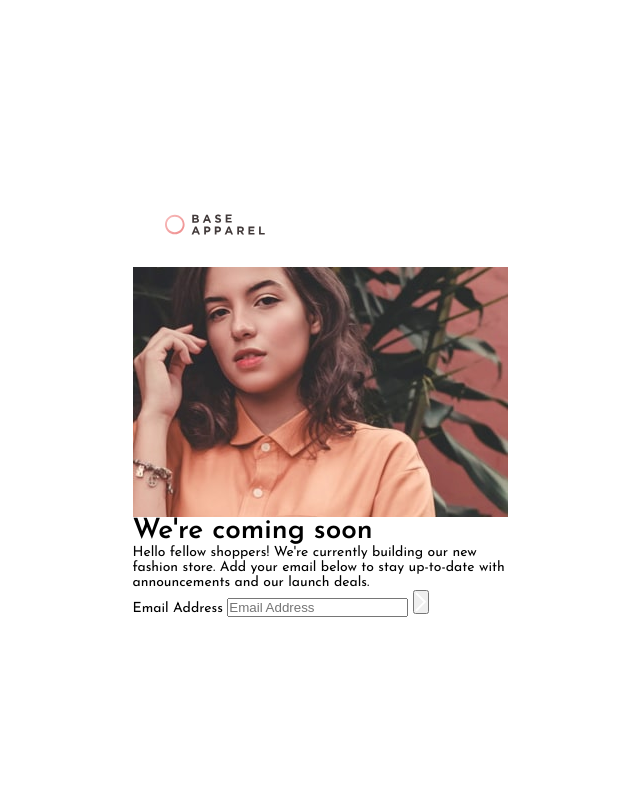
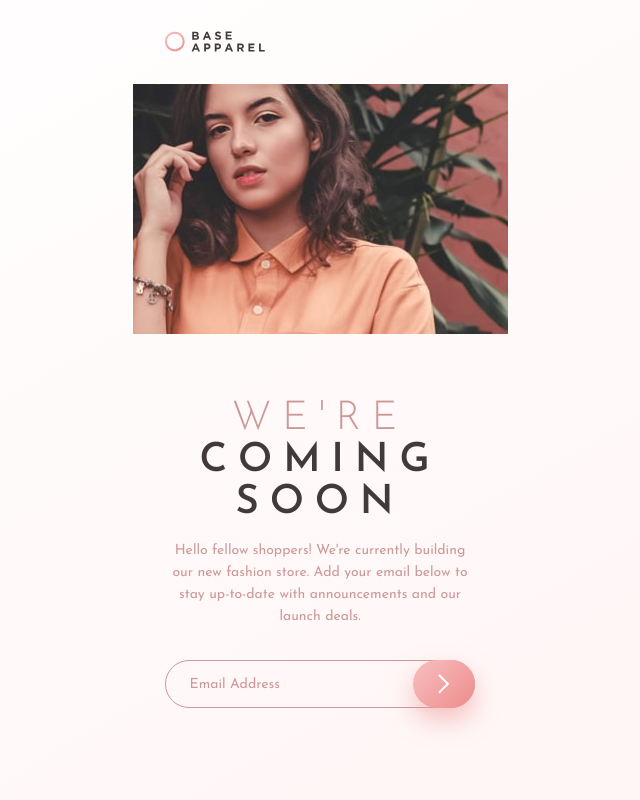
Before and after one commit to teempe/frontend-mentor-base-apparel-coming-soon, a plain HTML site: page index.html in a window 1280 px wide. Shown: the whole page, without its empty margins (320-960 px from the left). Drawn offline with Linux system fonts and the light colour scheme.

Commit message:
Style content area.

```diff
--- a/index.html
+++ b/index.html
@@ -22,23 +22,24 @@
         <main>
             <div class="main-container">
                 <div class="main__logo-container">
-                    <img src="images/logo.svg" alt="Base Apparel logo." class="main__logo">
+                    <img src="images/logo.svg" alt="Base Apparel logo." class="logo-image">
                 </div>
 
                 <div class="main__hero-container">
-                    <img src="images/hero-mobile.jpg" alt="">
+                    <img src="images/hero-mobile.jpg" alt="Portrait of female model, watching into camera and presenting jewelry on her wrist." class="hero-image">
                 </div>
 
                 <div class="main__content-container">
-                    <h1>We're coming soon</h1>
+                    <h1 class="content__title"><span class="content__title-light">We're</span> coming soon</h1>
 
-                    <p>Hello fellow shoppers! We're currently building our new fashion store.
+                    <p class="content__description">Hello fellow shoppers! We're currently building our new fashion store.
                         Add your email below to stay up-to-date with announcements and our launch deals.</p>
 
-                    <form action="">
-                        <label for="email">Email Address</label>
-                        <input type="email" name="" id="email" placeholder="Email Address">
-                        <button type="submit">
+                    <form novalidate class="form">
+                        <label for="email" class="visually-hidden">Email Address</label>
+                        <input type="email" name="email" id="email" placeholder="Email Address" class="form__input">
+                        <p class="form__input-error-msg hidden">Please provide a valid email</p>
+                        <button type="submit" class="form__btn">
                             <img src="images/icon-arrow.svg" alt="">
                         </button>
                     </form>
--- a/style.css
+++ b/style.css
@@ -4,11 +4,15 @@
     --color-light-pink-100: #FFF1F1;
     --color-light-coral-100: #F8BFBF;
     --color-rosy-brown-100: #EE8B8B;
+    --color-rosy-brown-50: #EE8B8B80;
     --color-pastel-red-100: #F96464;
-    --color-white-100: #FFFFFF;
+    --color-white-100: #FFF;
+    --color-white-50: #FFFFFF80;
 
     --linear-gradient-1: linear-gradient(135deg, var(--color-light-coral-100), var(--color-rosy-brown-100));
     --linear-gradient-2: linear-gradient(135deg, var(--color-white-100), var(--color-light-pink-100));
+    --linear-gradient-mask: linear-gradient(135deg, var(--color-white-50), var(--color-white-50));
+    --linear-gradient-bg: linear-gradient(150deg, #FFF 0%, #FFF4F4 100%);
 
     --ff-base: 'Josefin Sans', sans-serif;
     --fw-light: 300;
@@ -34,10 +38,26 @@ body {
     font-family: var(--ff-base);
     font-weight: var(--fw-regular);
     font-size: 1.4rem;
+    line-height: 2.2rem;
+    text-align: center;
+    color: var(--color-desaturated-red-100);
+    background: var(--linear-gradient-bg);
     min-height: 100vh;
 
     display: grid;
     place-content: center;
+}
+
+.visually-hidden {
+    position: absolute;
+    top: -9999px;
+    left: -9999px;
+    opacity: 0;
+    pointer-events: none;
+}
+
+.hidden {
+    display: none;
 }
 
 .main-container {
@@ -55,7 +75,7 @@ body {
     padding: 3.1rem 0rem 3.2rem 3.2rem;
 }
 
-.main__logo {
+.logo-image {
     width: 10rem;
 }
 
@@ -63,6 +83,101 @@ body {
     grid-area: hero;
 }
 
+.hero-image {
+    width: 100%;
+}
+
 .main__content-container {
     grid-area: cont;
+    padding: 6.4rem 3.2rem 9.2rem 3.2rem;
 }
+
+.content__title {
+    font-size: 4rem;
+    font-weight: var(--fw-semi-bold);
+    line-height: 4.2rem;
+    letter-spacing: 1.083rem;
+    text-transform: uppercase;
+    color: var(--color-dark-slate-gray-100);
+    margin-bottom: 1.6rem;
+}
+
+.content__title-light {
+    font-weight: var(--fw-light);
+    color: var(--color-desaturated-red-100);
+}
+
+.content__description {
+    margin-bottom: 3.2rem;
+}
+
+/* FORM */
+.form {
+    display: grid;
+    grid-template-columns: 80% 20%;
+    position: relative;
+}
+
+.form__input {
+    grid-column: 1/3;
+    grid-row: 1/2;
+
+    font-family: inherit;
+    font-weight: inherit;
+    font-size: inherit;
+    line-height: 2.8rem;
+
+    border: 0.1rem solid var(--color-desaturated-red-100);
+    border-radius: 4.8rem;
+    padding: 1rem 0rem 0.8rem 2.4rem;
+    background-color: transparent;
+
+    caret-color: var(--color-desaturated-red-100);
+}
+
+.form__input::placeholder {
+    color: var(--color-desaturated-red-100);
+}
+
+.form__input:focus {
+    outline: none;
+    color: var(--color-dark-slate-gray-100);
+    background-color: var(--color-white-100);
+}
+
+.form__btn {
+    grid-column: 2/3;
+    grid-row: 1/2;
+
+    background: var(--linear-gradient-1);
+
+    border: none;
+    border-radius: 4.8rem;
+
+    box-shadow: 0rem 1.2rem 2.4rem 0rem var(--color-rosy-brown-50);
+    transition: background 0.25s ease-out;
+
+    display: grid;
+    place-content: center;
+}
+
+.form__btn:hover,
+.form__btn:active {
+    cursor: pointer;
+    background: var(--linear-gradient-mask), var(--linear-gradient-1);
+}
+
+.form__input-error {
+    border: 0.2rem solid var(--color-pastel-red-100);
+    padding: 0.9rem 0rem 0.7rem 2.3rem;
+    background: no-repeat top 1rem right 25% / 2.4rem 2.4rem url("images/icon-error.svg");
+}
+
+.form__input-error-msg {
+    font-size: 1.3rem;
+    line-height: normal;
+    color: var(--color-pastel-red-100);
+    position: absolute;
+    bottom: -2.4rem;
+    left: 2.5rem;
+}
```
